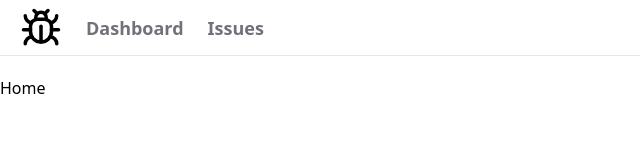
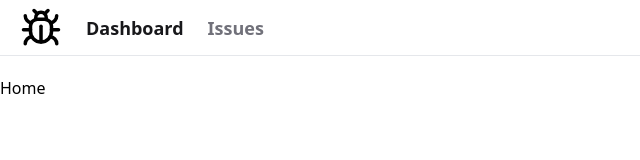
Before and after one commit to Atharva-3000/issue-tracker, a Next.js app: page / in a window 1280 px wide. Shown: the top 160 px of the page, without its empty margins (0-640 px from the left). Built offline with nearby package versions, Linux system fonts and the light colour scheme.

Commit message:
active style to navbar added

```diff
--- a/src/app/NavBar.tsx
+++ b/src/app/NavBar.tsx
@@ -2,12 +2,12 @@
 import { Bug } from "lucide-react";
 import Link from "next/link";
 import { usePathname } from "next/navigation";
-
+import classnames from "classnames";
 export default function NavBar() {
-    const path = usePathname();
-    const Links= [
-        {heading:"Dashboard",href:"/"},
-        {heading:"Issues",href:"/issues"}
+    const currentPath = usePathname();
+    const Links = [
+        { heading: "Dashboard", href: "/" },
+        { heading: "Issues", href: "/issues" }
     ]
     return (
         <nav className="flex space-x-6 border-b mb-5 px-5 h-14 items-center">
@@ -15,13 +15,19 @@ export default function NavBar() {
                 <Bug size={42} />
             </Link>
             <ul className="flex space-x-6">
-               {Links.map((link)=>{
-                   return <li key={link.heading} className="font-semibold text-zinc-500 hover:text-zinc-800 text-lg transition-colors">
-                       <Link href={link.href} key={link.heading}>
-                           {link.heading}
-                       </Link>
-                   </li>
-               })}
+                {Links.map((link) => {
+                    return <li key={link.heading} className="font-semibold text-zinc-500 hover:text-zinc-800 text-lg transition-colors">
+                        <Link href={link.href} key={link.heading}
+                            className={classnames({
+                                'text-zinc-900': link.href === currentPath,
+                                'text-zinc-500': link.href !== currentPath,
+                                'hover:text-zinc-800 transition-colors': true,
+                            })}
+                        >
+                            {link.heading}
+                        </Link>
+                    </li>
+                })}
             </ul>
         </nav>
     )
```
